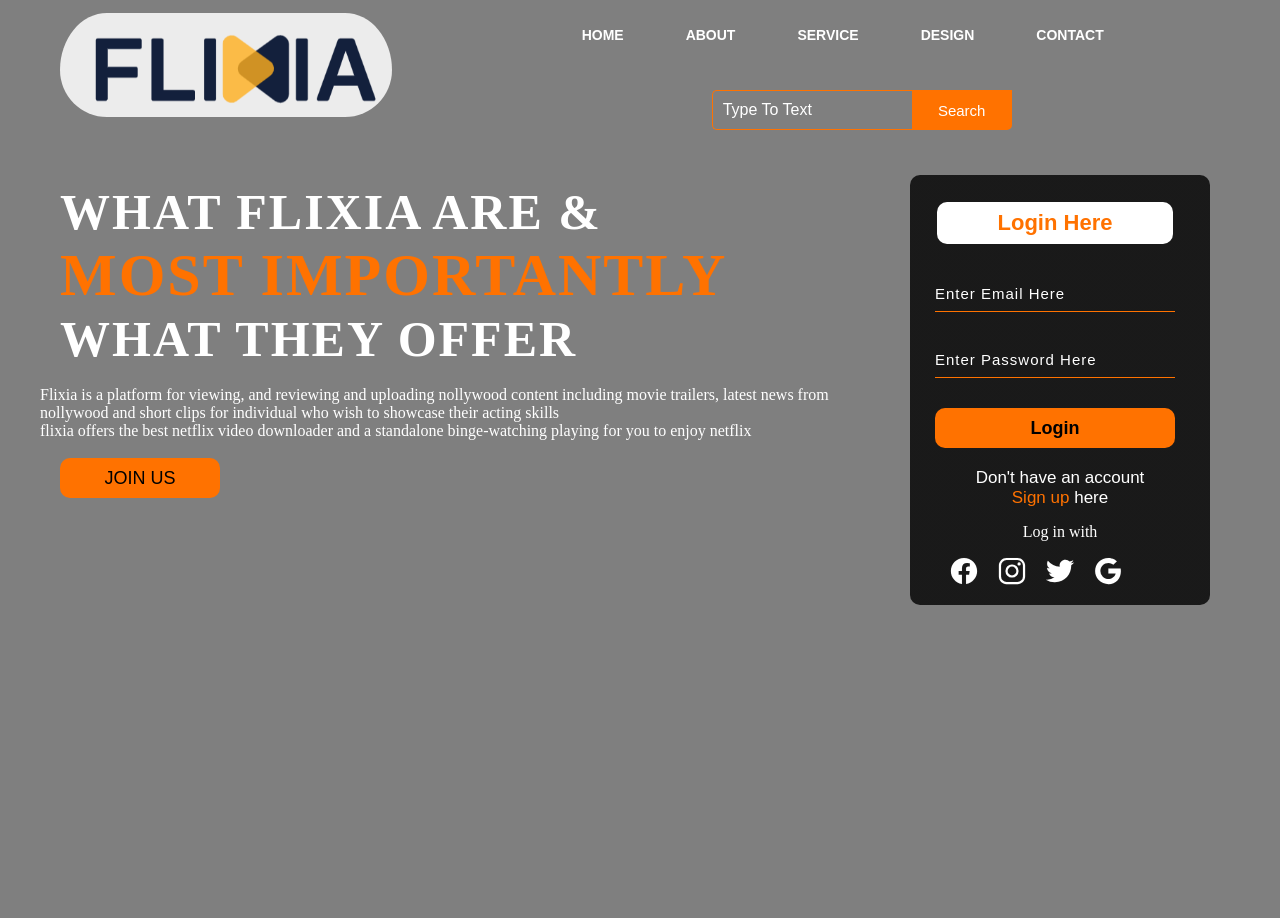
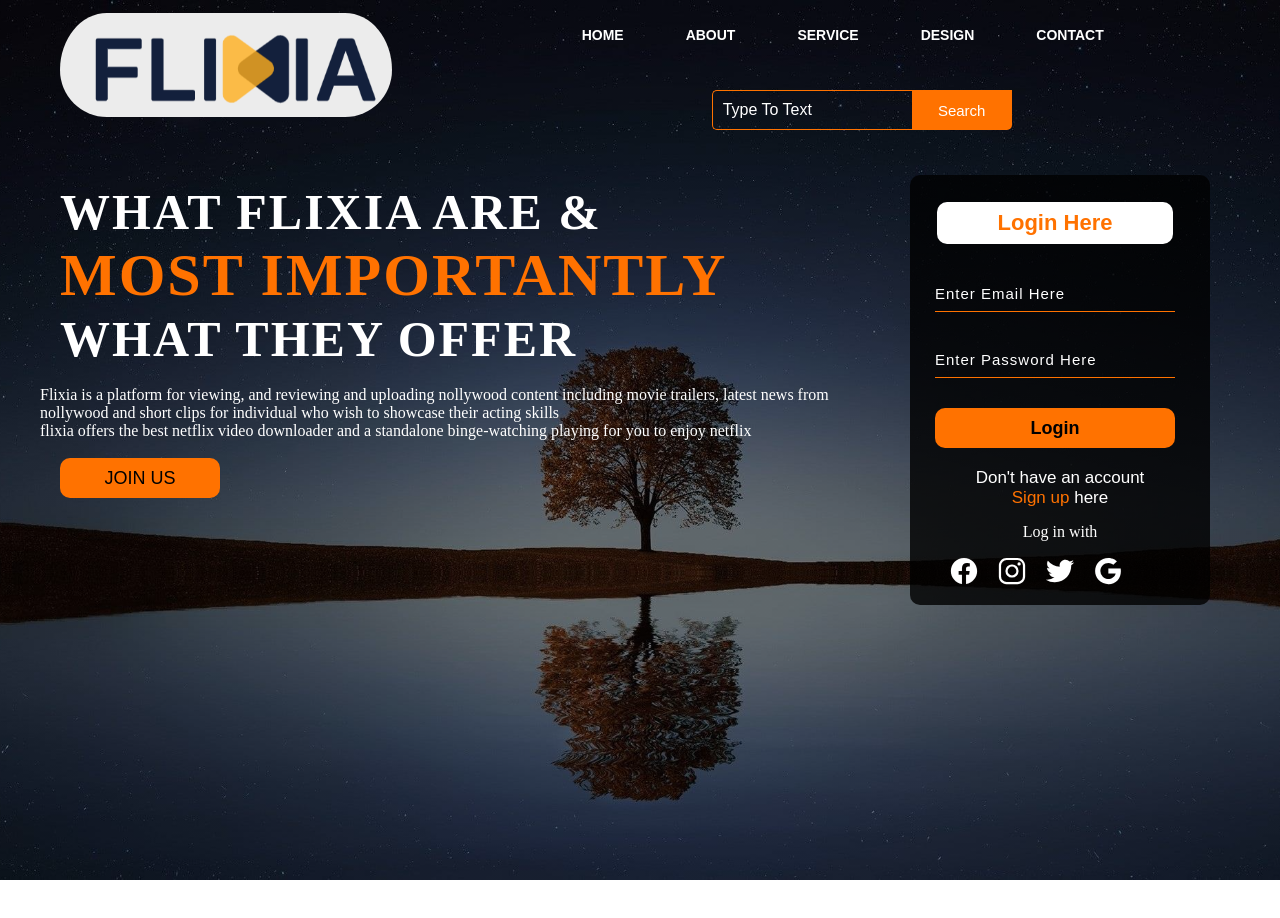
Before and after one commit to ifeanyisixtus/Flixia, a plain HTML site: page index.html in a window 1280 px wide. After the commit the page ends 880 px from the top, so only its background shows below. Drawn offline with nearby package versions, Linux system fonts and the light colour scheme.

Commit message:
adding a url in css

```diff
--- a/style.css
+++ b/style.css
@@ -5,13 +5,14 @@
 
 .main {
   background: linear-gradient(
-    to top,
-    rgba(0, 0, 0, 0.5) 50%,
-    rgba(0, 0, 0, 0.5) 50%
-  );
+      to top,
+      rgba(0, 0, 0, 0.5) 50%,
+      rgba(0, 0, 0, 0.5) 50%
+    ),
+    url(1.jpg);
   background-position: center;
   background-size: cover;
-  height: 133vh;
+  height: 110vh;
   width: 100%;
 }
 
```
Also changed, not shown: 1.jpg (added).
